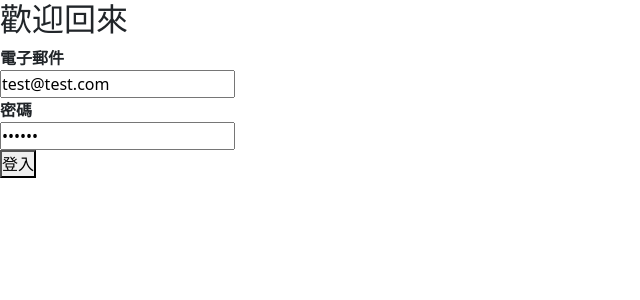
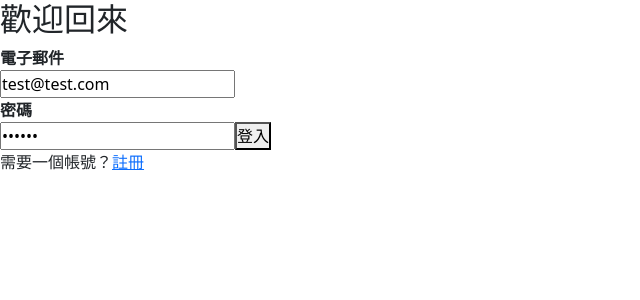
Before and after one commit to HackHow/Disatomic-React, a React (Create React App) app: page /login in a window 1280 px wide. Shown: the top 300 px of the page, without its empty margins (0-640 px from the left). Built offline with nearby package versions, Linux system fonts and the light colour scheme.

Commit message:
feat: add prop value, modify log and set jwt token

```diff
--- a/src/pages/LoginInterface/component/Login.jsx
+++ b/src/pages/LoginInterface/component/Login.jsx
@@ -1,4 +1,5 @@
 import React, { useState } from 'react';
+import { Link, useNavigate } from 'react-router-dom';
 import styled from 'styled-components';
 import axios from 'axios';
 import Constants from '../../../components/Constants';
@@ -10,7 +11,9 @@ const SignInContainer = styled.div`
   }
 `;
 
-function Login() {
+function Login({ setUserId }) {
+  const navigate = useNavigate();
+
   const [loginInfo, setLoginInfo] = useState({
     email: 'test@test.com',
     password: '123456',
@@ -21,15 +24,18 @@ function Login() {
     setLoginInfo({ ...loginInfo, [prop]: event.target.value });
   };
 
-  const loginButton = async () => {
+  const loginButton = async (event) => {
+    event.preventDefault();
     const url = Constants.LOGIN_URL;
     try {
       const { data } = await axios.post(url, loginInfo);
-      alert(data);
-      console.log('Login Success');
+      localStorage.setItem('Authorization', data.accessToken);
+      setUserId(data.userId);
+      alert('Login Success');
+      navigate('/server/home');
     } catch (error) {
       console.log('Login Fail');
-      console.log(error);
+      alert(error.response.data);
     }
   };
 
@@ -37,7 +43,7 @@ function Login() {
     <SignInContainer>
       <div>
         <h2>歡迎回來</h2>
-        <div>
+        <form action='' onSubmit={loginButton}>
           <label className='login-info'>
             <b>電子郵件</b>
           </label>
@@ -58,10 +64,11 @@ function Login() {
             value={loginInfo.password}
             required
           ></input>
-        </div>
-        <button type='button' onClick={loginButton}>
-          登入
-        </button>
+          <button type='submit'>登入</button>
+        </form>
+        <span>
+          需要一個帳號？<Link to='/register'>註冊</Link>
+        </span>
       </div>
     </SignInContainer>
   );
```
